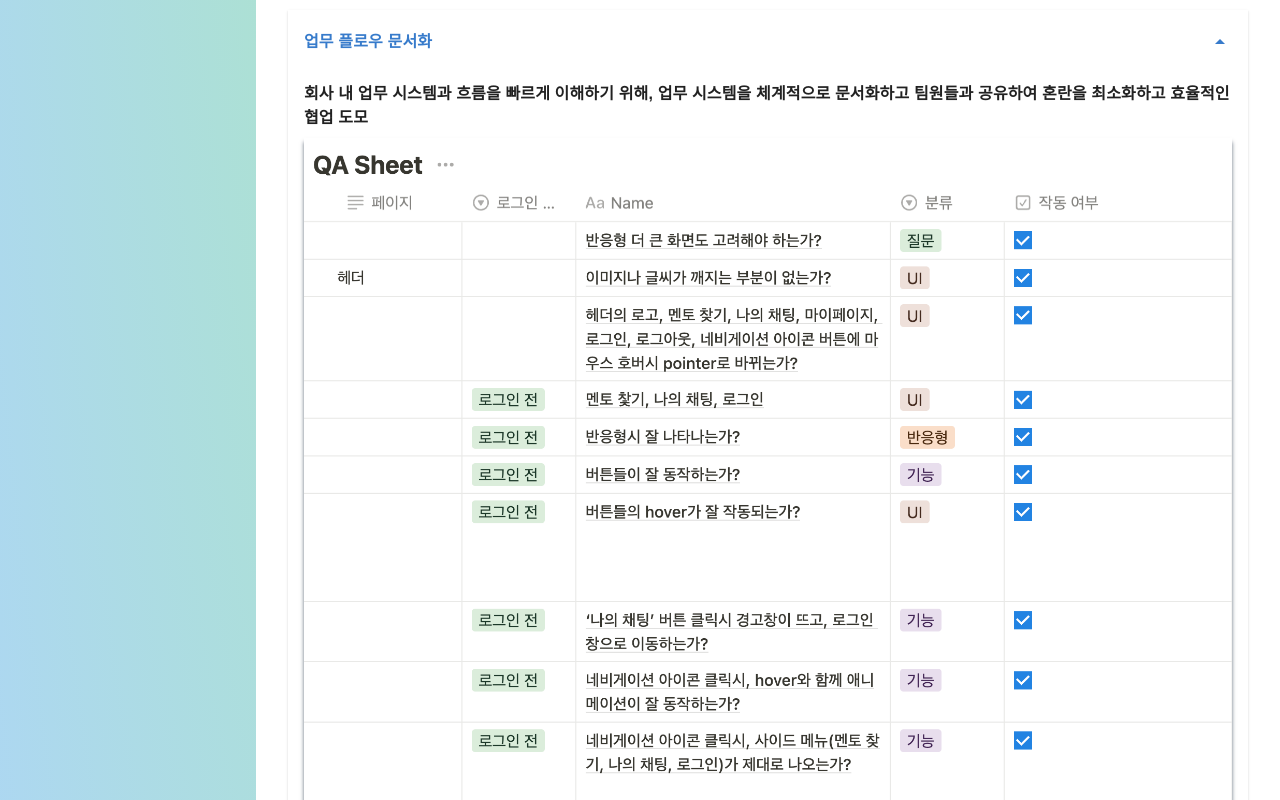
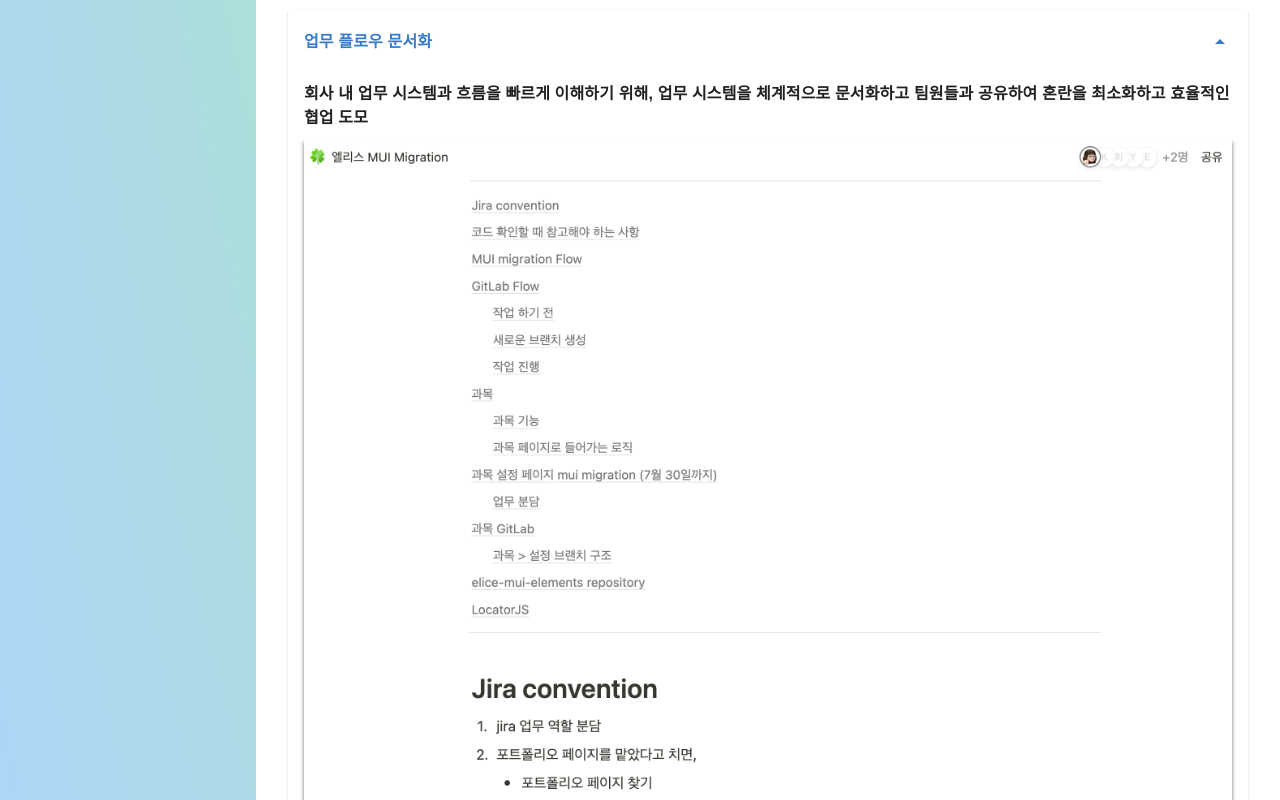
Before and after one commit to dawncoding/portfolio, a Next.js app: page / in a window 1280 px wide. Shown: the part 4160-4960 px from the top of the page. Built offline with nearby package versions, Linux system fonts and the light colour scheme; a web font is replaced by a local one.

Commit message:
chore(Career): change work flow image

```diff
--- a/src/components/Career/index.tsx
+++ b/src/components/Career/index.tsx
@@ -245,7 +245,7 @@
               <Box display="flex" justifyContent="end">
                 <CardMedia
                   component="img"
-                  src="/images/notion-qa-sheet.png"
+                  src="/images/notion-work-flow.png"
                   alt="qa sheet"
                   sx={{
                     boxShadow: `0rem 0.25rem 0.25rem 0rem ${theme.palette.gray.main}`,
```
Also changed, not shown: public/images/notion-work-flow.png (added).
